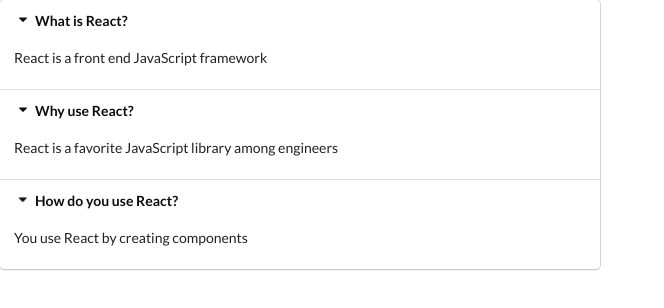
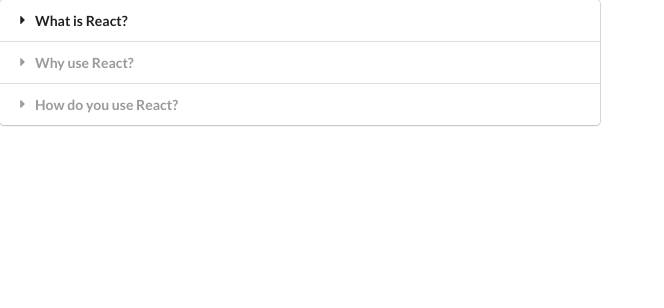
Before and after one commit to WLeondike/udemy-widgets-app, a React (Create React App) app: page / in a window 1280 px wide. Shown: the top 308 px of the page, without its empty margins (0-664 px from the left). Built offline with nearby package versions, Linux system fonts and the light colour scheme.

Commit message:
Accordion component expands and collapses on click

```diff
--- a/src/components/Accordion.js
+++ b/src/components/Accordion.js
@@ -1,14 +1,22 @@
-import React from 'react';
+import React, { useState } from 'react';
 
 const Accordion = ({ items }) => {
-  const renderedItems = items.map((item) => {
+  const [activeIndex, setActiveIndex] = useState(null);
+
+  const onTitleClick = (index) => {
+    setActiveIndex(index);
+  };
+
+  const renderedItems = items.map((item, index) => {
+    const active = index === activeIndex ? 'active' : '';
+
     return (
       <React.Fragment key={item.title}>
-        <div className='title active'>
+        <div className={`title ${active}`} onClick={() => onTitleClick(index)}>
           <i className='dropdown icon'></i>
           {item.title}
         </div>
-        <div className='content active'>
+        <div className={`content ${active}`}>
           <p>{item.content}</p>
         </div>
       </React.Fragment>
```
